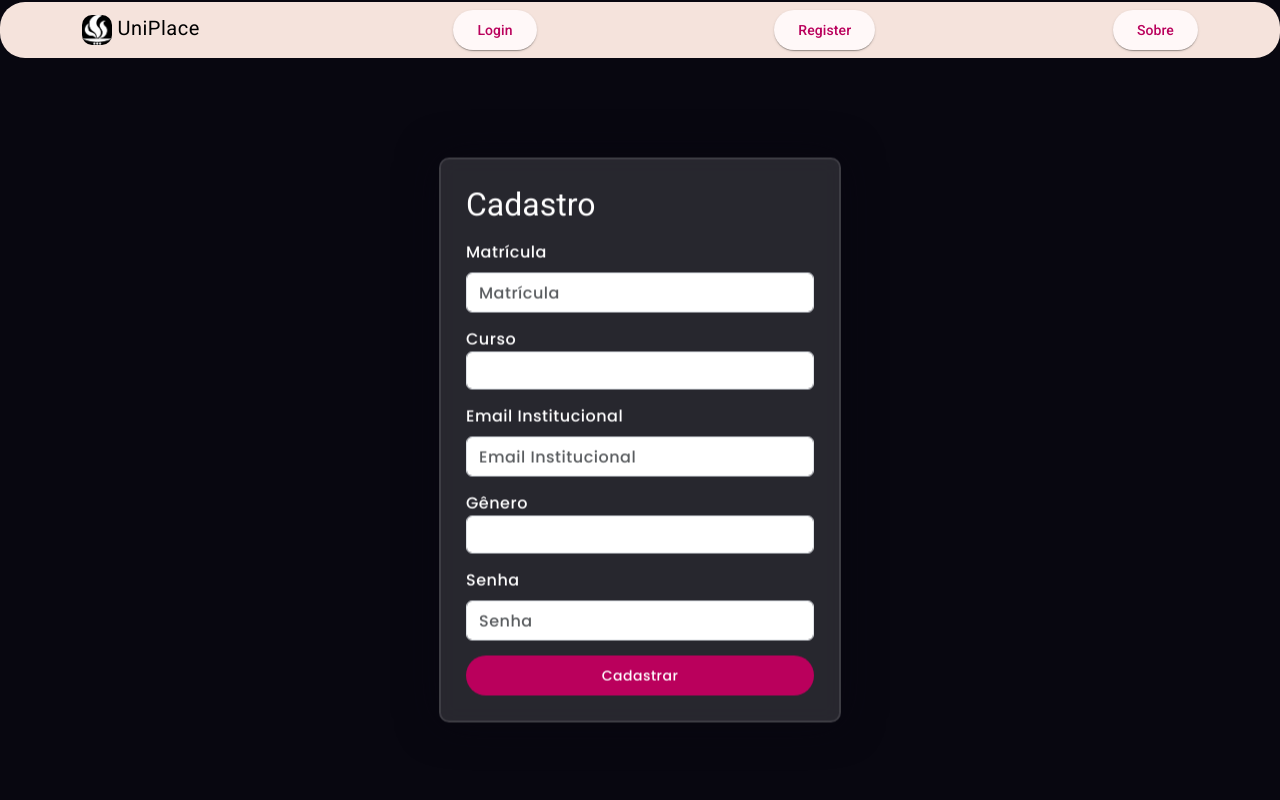
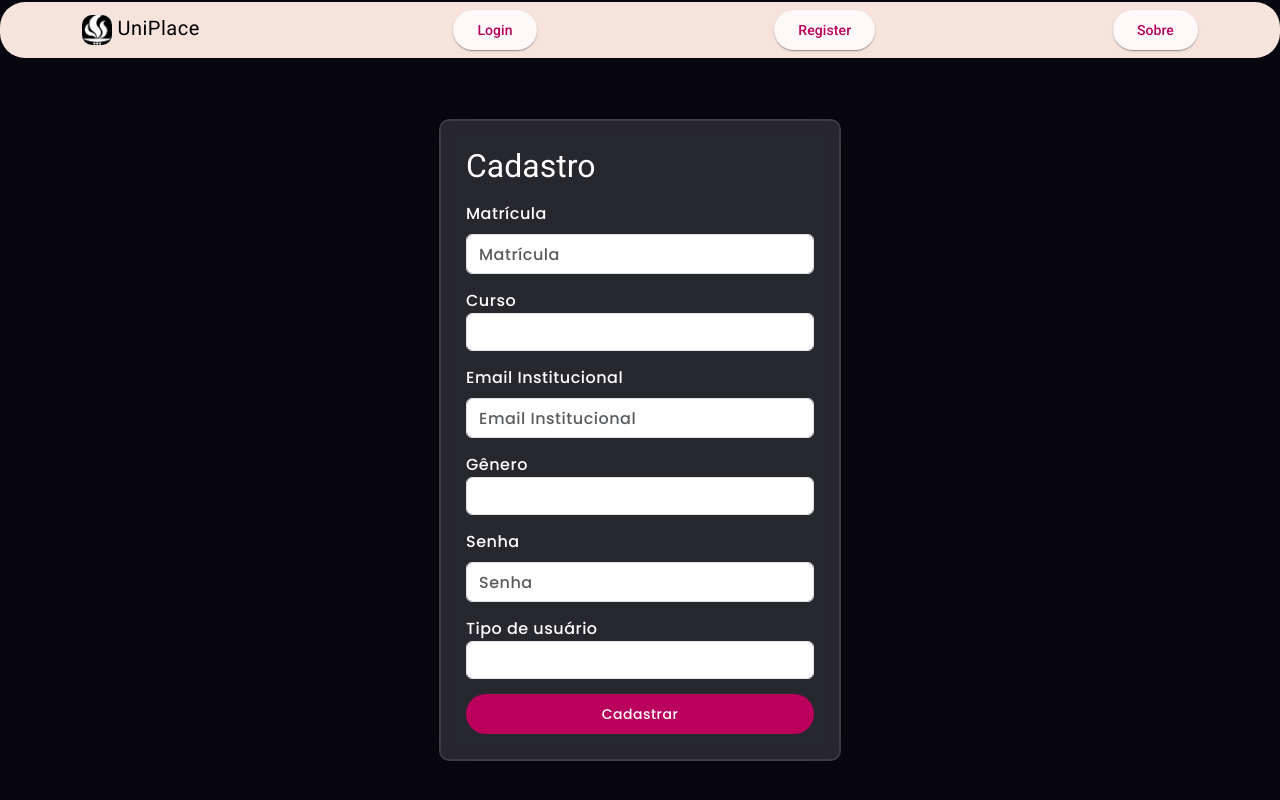
Before and after one commit to TakatJJ/Trab_ENG_SOFT, an Angular app in the folder Front-ENG/: page /register in a window 1280 px wide. Built offline with nearby package versions, Linux system fonts and the light colour scheme.

Commit message:
FEATURE: Permite Distinção entre locador e locatário.

```diff
--- /dev/null
+++ b/Front-ENG/src/app/enums/UserTypes.ts
@@ -0,0 +1 @@
+export const UserTypes = ['Locador', 'Locatário'];
--- a/Front-ENG/src/app/models/RegisterUser.ts
+++ b/Front-ENG/src/app/models/RegisterUser.ts
@@ -1,21 +1,20 @@
 import { FormGroup } from '@angular/forms';
-export class RegisterUser{
+export class RegisterUser {
   private matricula: number;
   private senha: string;
   private curso: string;
   private email: string;
   private genero: string;
-    constructor(
-        FormGroup : FormGroup,
-    )
-    {
+  private tipoDeUser: string;
+  constructor(FormGroup: FormGroup) {
     this.matricula = FormGroup.value.matricula;
     this.senha = FormGroup.value.senha;
     this.curso = FormGroup.value.curso;
     this.email = FormGroup.value.email;
     this.genero = FormGroup.value.genero;
+    this.tipoDeUser = FormGroup.value.tipoDeUser;
   }
-    getID(){
+  getID() {
     return this.matricula;
   }
 }
--- a/Front-ENG/src/app/pages/register/register.component.html
+++ b/Front-ENG/src/app/pages/register/register.component.html
@@ -93,6 +93,30 @@
   <span class="NGalert" *ngIf="get('senha').invalid && get('senha').touched">
     Número de caractéres abaixo de 6</span
   >
+
+  <div class="form-group">
+    <label for="tipoUser">Tipo de usuário</label>
+    <select
+      class="form-control"
+      placeholder="Tipo de usuário"
+      id="tipoUser"
+      formControlName="tipoDeUser"
+    >
+      <option
+        *ngFor="let tipoUser of tiposDeUsers"
+        [value]="tipoUser"
+        style="background-color: rgba(167, 34, 34, 0.582)"
+      >
+        {{ tipoUser }}
+      </option>
+    </select>
+    <span
+      class="NGalert"
+      *ngIf="get('tipoDeUser').invalid && get('tipoDeUser').touched"
+    >
+      Selecione um tipo de usuário.</span
+    >
+  </div>
   <div class="form-group">
     <button type="submit" mat-flat-button (click)="onSubmit()">
       Cadastrar
--- a/Front-ENG/src/app/pages/register/register.component.ts
+++ b/Front-ENG/src/app/pages/register/register.component.ts
@@ -16,6 +16,7 @@ import { isUfrgsEmail } from '../../customValidators/isUfrgsEmail';
 import { Router } from '@angular/router';
 import { isValidMatricula } from '../../customValidators/isValidMatricula';
 import { MatButtonModule } from '@angular/material/button';
+import { UserTypes } from '../../enums/UserTypes';
 
 @Component({
   selector: 'app-register',
@@ -46,9 +47,11 @@ export class RegisterComponent {
       isUfrgsEmail(),
     ]),
     genero: new FormControl('', Validators.required),
+    tipoDeUser: new FormControl('', Validators.required),
   });
   cursos = courses;
   generos = Generos;
+  tiposDeUsers = UserTypes;
 
   onSubmit() {
     if (this.user.valid) {
--- a/Front-ENG/src/app/services/back-api.service.ts
+++ b/Front-ENG/src/app/services/back-api.service.ts
@@ -9,7 +9,7 @@ import { UserLogin } from '../models/UserLogin';
 import { RoomOptions } from '../models/RoomOptions';
 import { FormGroup } from '@angular/forms';
 import { MockResponsesService } from './mock-responses.service';
-import { response } from 'express';
+
 import { userLoginResponse } from '../models/UserLoginResponse';
 import { AdvertisementRESPONSE } from '../models/AdvertisementRESPONSE';
 
@@ -59,7 +59,7 @@ export class BackAPIService {
           res as userLoginResponse;
         if (registerUserResponseOBJ != null) {
           this.storage.set('loggedUser', registerUserResponseOBJ);
-          console.log(registerUserResponseOBJ);
+          // console.log(registerUserResponseOBJ);
           this.authStatus.login();
         }
       },
@@ -69,13 +69,14 @@ export class BackAPIService {
     );
   }
 
-  public POSTCreateAd(AdvertisementForm: FormGroup, fotos: Array<File>) {
+  public POSTCreateAd(AdvertisementForm: FormGroup, fotos: File) {
     const ad = new Advertisement(
       AdvertisementForm.get('title')!.value,
       AdvertisementForm.get('description')!.value,
       AdvertisementForm.get('price')!.value,
       AdvertisementForm.get('location')!.value,
       AdvertisementForm.get('numberOfRooms')!.value,
+      AdvertisementForm.get('nearestCampus')!.value,
       this.storage.get('loggedUser') as RegisterUser
       // fotos
     );
```
Lines whose indentation alone changed are shown as unchanged.
